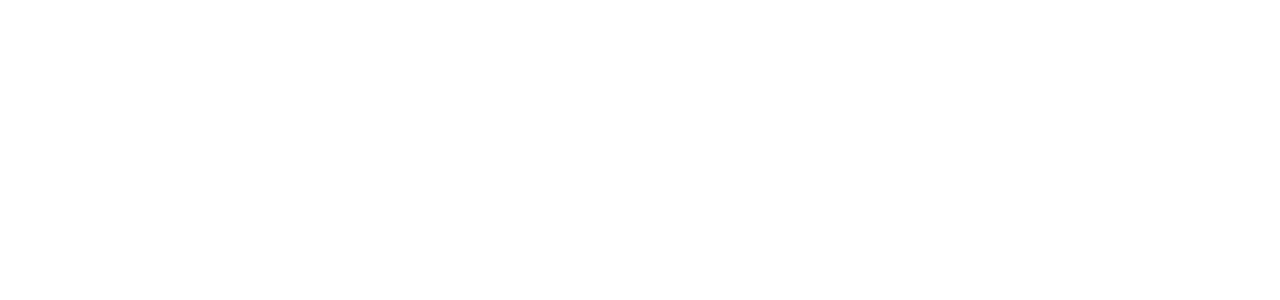
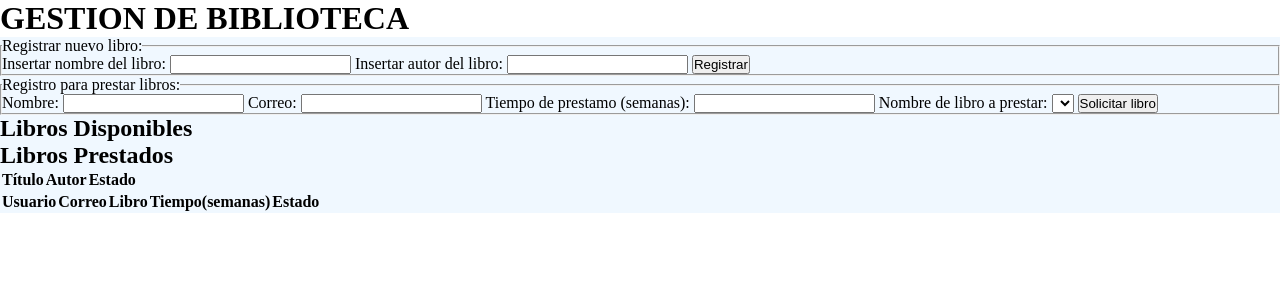
Before and after one commit to 10092005/Practicas_Clases, a PHP site: page / in a window 1280 px wide. Before the commit the part shown is empty. Shown: the top 300 px of the page. Run offline with PHP 8.4, Linux system fonts and the light colour scheme; lists and menus that the app fills with data are empty.

Commit message:
formularios

```diff
--- a/Tarea7_Mayeli_UF2/index.php
+++ b/Tarea7_Mayeli_UF2/index.php
@@ -4,8 +4,66 @@
     <meta charset="UTF-8">
     <meta name="viewport" content="width=device-width, initial-scale=1.0">
     <title>Document</title>
+    <link rel="stylesheet" href="style.css">
 </head>
 <body>
+    <h1>GESTION DE BIBLIOTECA</h1>
+    <div class="container">
+        <fieldset>
+            <legend>Registrar nuevo libro:</legend>
+            <form action="insert_libro.php" method = "POST">
+                <label for="titulo">Insertar nombre del libro:</label>
+                <input type="text" name="titulo" class="titulo">
 
+                <label for="autor">Insertar autor del libro:</label>
+                <input type="text" name="autor" class="autor">
+
+                <button type="submit">Registrar</button>
+            </form>
+        </fieldset>
+
+        <fieldset>
+            <legend>Registro para prestar libros:</legend>
+            <form action="" method = "POST">
+                <label for="nombre">Nombre:</label>
+                <input type="text" name="nombre">
+
+                <label for="correo">Correo:</label>
+                <input type="email" name="correo" class="correo">
+
+                <label for="tiempo">Tiempo de prestamo (semanas):</label>
+                <input type="number" name="tiempo" class="tiempo">
+
+                <label for="libro">Nombre de libro a prestar:</label>
+                <select name="libro" class="libro">
+
+                </select>
+
+                <button type="submit">Solicitar libro</button>
+            </form>
+        </fieldset>
+
+        <?php
+            // LIBROS DISPONIBLES:
+            print ("<h2>Libros Disponibles</h2>") ;
+                echo " <table>" ;
+                echo "<tr>" ;
+                echo "<th>Título</th>" ;
+                echo "<th>Autor</th>" ;
+                echo "<th>Estado</th>" ;
+                echo "</tr>" ;
+
+            // LIBROS PRESTADOS:
+            print ("<h2>Libros Prestados</h2>") ;
+                echo " <table>" ;
+                echo "<tr>" ;
+                echo "<th>Usuario</th>" ;
+                echo "<th>Correo</th>" ;
+                echo "<th>Libro</th>" ;
+                echo "<th>Tiempo(semanas)</th>" ;
+                echo "<th>Estado</th>";
+                echo "</tr>" ;
+        ?>
+    </div>
 </body>
 </html>
--- a/Tarea7_Mayeli_UF2/insert_libro.php
+++ b/Tarea7_Mayeli_UF2/insert_libro.php
@@ -1,12 +1,12 @@
 <?php
-    include 'conexion.php';
+    require_once 'conexion.php';
 
     if ($_SERVER["REQUEST_METHOD"] == "POST") {
         $titulo = $_POST["titulo"];
         $autor = $_POST["autor"];
         $estado = $_POST["estado"];
 
-        $sql = "INSERT INTO libros (titulo, autor, genero) VALUES ('$titulo', '$autor', '$estado')";
+        $sql = "INSERT INTO libros (titulo, autor, estado) VALUES ('$titulo', '$autor', '$estado')";
 
         if (mysqli_query($conexion, $sql)) {
             header("Location: index.php");
--- /dev/null
+++ b/Tarea7_Mayeli_UF2/style.css
@@ -0,0 +1,10 @@
+* {
+    margin: 0;
+    padding: 0;
+}
+
+.container {
+    background-color: aliceblue;
+
+
+}
```
Also changed, not shown: Tarea7_Mayeli_UF2/update_libroDisponible.php (added), Tarea7_Mayeli_UF2/update_libroPrestado.php (added).
